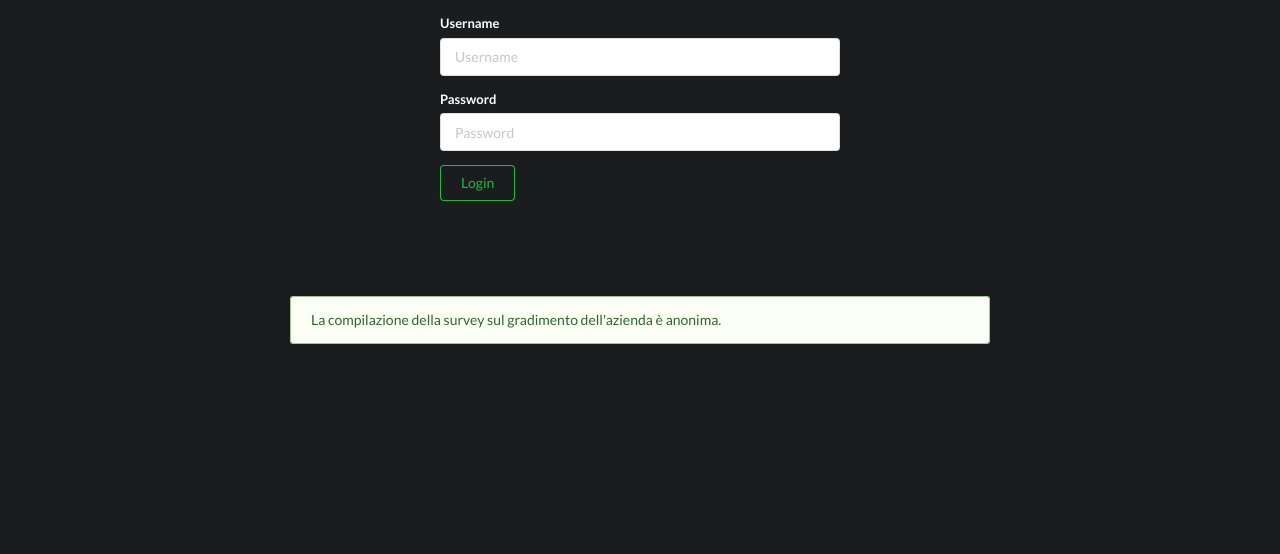
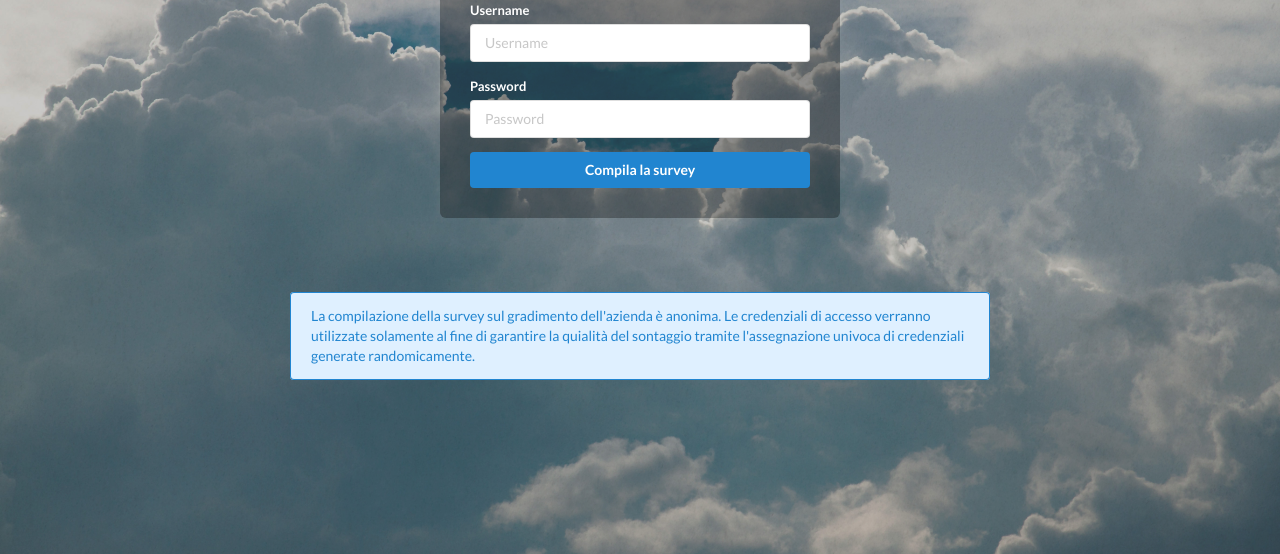
Before and after one commit to Lc0rE/simple-survey, a plain HTML site: page login.html in a window 1280 px wide. Shown: the part 246-800 px from the top of the page. Drawn offline with nearby package versions, Linux system fonts and the light colour scheme.

Commit message:
Edit login page

```diff
--- a/css/loginStyle.css
+++ b/css/loginStyle.css
@@ -1,14 +1,34 @@
 body {
-    background-color: #1B1C1D;
-    padding-top: 50px;
+    /*background-color: #1B1C1D;*/
+    background-image: url("../img/cloud.jpg");
+    -webkit-background-size: cover;
+    -moz-background-size: cover;
+    -o-background-size: cover;
+    background-size: cover;
+
 }
 
-.ui.text.container {
+.main-container {
+    display: flex;
+    flex-direction: column;
+    justify-content: center;
+    height: 100%;
+}
+
+.ui.container {
+    height: auto;
     width: 400px;
 }
 
+
 .ui.container.text-container {
     width: 700px !important;
+}
+
+.ui.form {
+    padding: 30px;
+    background-color: rgba(0, 0, 0, 0.3);
+    border-radius: 6px;
 }
 
 .ui.form .field > label {
--- a/css/surveyStyle.css
+++ b/css/surveyStyle.css
@@ -1,5 +1,6 @@
 body {
     height: 100%;
+    background: #fefefe;
 }
 
 .ui.container {
@@ -16,6 +17,7 @@ body {
     border: none;
     border-radius: .28571429rem;
     box-shadow: 0 1px 3px 0 #D4D4D5, 0 0 0 1px #D4D4D5;
+    background: white;
 }
 
 .left-container {
@@ -41,3 +43,9 @@ body {
 .navigation-controllers {
     text-align: right;
 }
+
+@media screen and (min-width: 1200px) {
+    .ui.container {
+        width: 900px;
+    }
+}
--- a/login.html
+++ b/login.html
@@ -3,7 +3,7 @@
 <head>
     <meta charset="utf-8">
 
-    <title>Login CS_CRM</title>
+    <title>Login Lantech's Survey</title>
 
     <!--jQuery-->
     <script src="http://code.jquery.com/jquery-3.1.1.min.js"></script>
@@ -17,10 +17,12 @@
 
 </head>
 <body>
-<div class="ui text container main-container">
-    <img src="img/icon.png" alt="logo_cscrm.png">
+<div class="main-container">
+    <div class="ui container main-container">
+        <!--<img src="img/icon.png" alt="logo_cscrm.png">-->
         <!--<div class="ui header">Survey gradimento azienda 2016</div>-->
         <form class="ui form" method="post">
+            <h2 class="ui header">Lantech's Survey 2016</h2>
             <div class="field">
                 <label for="username">Username</label>
                 <input name="username" id="username" type="text" placeholder="Username">
@@ -29,19 +31,20 @@
                 <label for="password">Password</label>
                 <input id="password" type="password" name="password" placeholder="Password"/>
             </div>
-        <button class="ui button basic positive" name="submit" type="submit" id="submit">Login</button>
-        <br>
-        <br>
+            <button class="ui button fluid blue" name="submit" type="submit" id="submit">Compila la survey</button>
         </form>
     </div>
     <div class="ui container text-container">
         <br>
         <br>
         <br>
-    <div class="ui ignored positive message">
-        La compilazione della survey sul gradimento dell'azienda è anonima.
+        <div class="ui ignored blue message">
+            La compilazione della survey sul gradimento dell'azienda è anonima. Le credenziali di accesso verranno utilizzate solamente
+            al fine di garantire la quialità del sontaggio tramite l'assegnazione univoca di credenziali generate randomicamente.
+        </div>
     </div>
 </div>
 
+
 </body>
 </html>
```
Also changed, not shown: img/cloud.jpg (added). Lines whose indentation alone changed are shown as unchanged.
